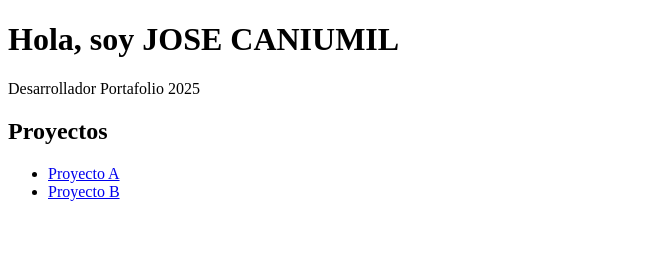
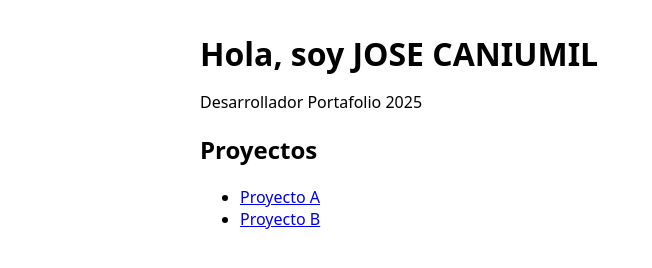
Before and after one commit to Pixuh/portafolio, a plain HTML site: page index.html in a window 1280 px wide. Shown: the whole page, without its empty margins (0-652 px from the left). Drawn offline with Linux system fonts and the light colour scheme.

Commit message:
index update

```diff
--- a/assets/styles.css
+++ b/assets/styles.css
@@ -0,0 +1,14 @@
+body {
+  font-family: system-ui, sans-serif;
+  margin: 0;
+}
+
+main {
+  max-width: 880px;
+  margin: 2rem auto;
+  padding: 0 1rem;
+}
+
+h1 {
+    margin-bottom: .25rem;
+}
--- a/assets/index.html
+++ b/index.html
@@ -2,8 +2,8 @@
 <html lang="es"><head>
     <meta charset="utf-8" />
     <title>Portafolio - JOSE CANIUMIL</title>
-    <meta name="viewport" content="width=device-width, initial-escale = 1" />
-    <link rel="stylesheet" href="assets/style.css" />
+    <meta name="viewport" content="width=device-width, initial-scale=1" />
+    <link rel="stylesheet" href="assets/styles.css" />
 </head><body>
     <main>
         <h1>Hola, soy JOSE CANIUMIL</h1>
```
